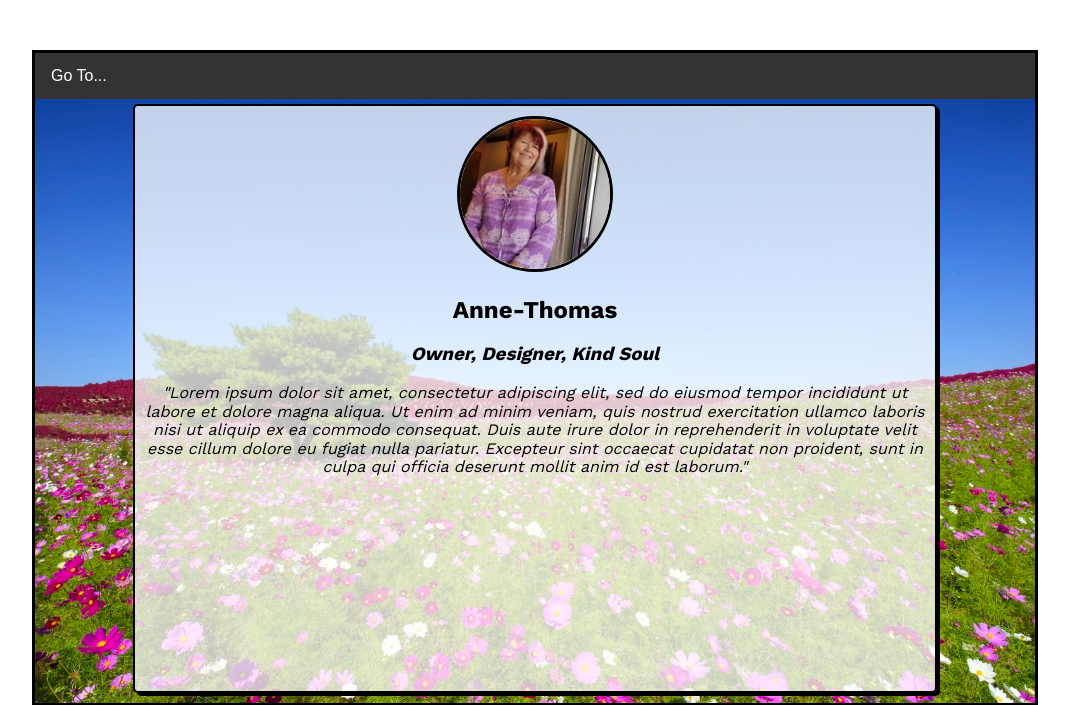
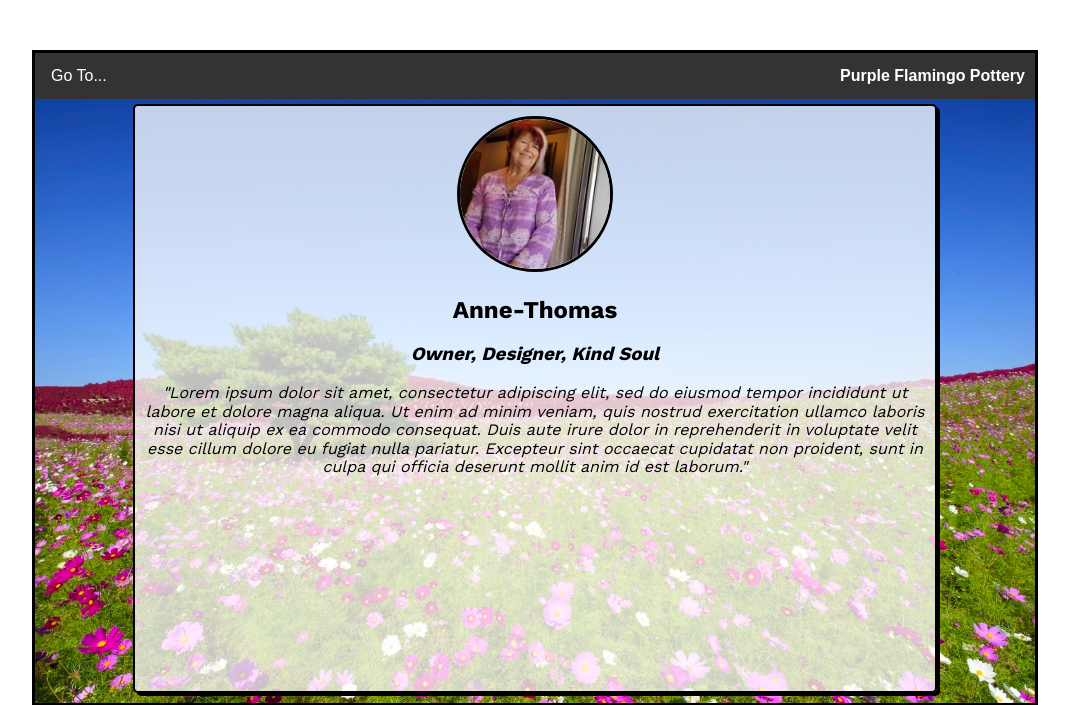
Before and after one commit to tallen1985/Projects, a PHP site: page /PurpleFlamingo/about.html in a window 1280 px wide. Shown: the top 705 px of the page, without its empty margins (105-1174 px from the left). Run offline with PHP 8.4, Linux system fonts and the light colour scheme.

Commit message:
add to header

```diff
--- a/PurpleFlamingo/about.html
+++ b/PurpleFlamingo/about.html
@@ -31,6 +31,7 @@
                 <a href="contact.html" id='link-contact'>Contact</a>
                 </div>
             </div>
+            <p>Purple Flamingo Pottery</p>
         </div>
 
         <div class='content' id='about'>
--- a/PurpleFlamingo/contact.html
+++ b/PurpleFlamingo/contact.html
@@ -31,6 +31,7 @@
                 <a href="#" id='link-contact'>Contact</a>
                 </div>
             </div>
+            <p>Purple Flamingo Pottery</p>
         </div>
         <div class='content' id='contact'>
             <h2>Contact</h2>
--- a/PurpleFlamingo/css/styles.css
+++ b/PurpleFlamingo/css/styles.css
@@ -85,7 +85,13 @@ text-align: left;
   background-color: #333;
   font-family: Arial;
 }
-
+  .navbar p {
+    font-style: normal;
+    font-weight: bold;
+    margin: 14px 10px 14px 0;
+    color: white;
+    float:right;
+  }
 /* The dropdown container */
 .dropdown {
   float: left;
--- a/PurpleFlamingo/products.html
+++ b/PurpleFlamingo/products.html
@@ -31,6 +31,7 @@
                 <a href="contact.html" id='link-contact'>Contact</a>
                 </div>
             </div>
+            <p>Purple Flamingo Pottery</p>
         </div>
         <div class='content' id='products'>
             <h2 id='products'>Products</h2>
```
